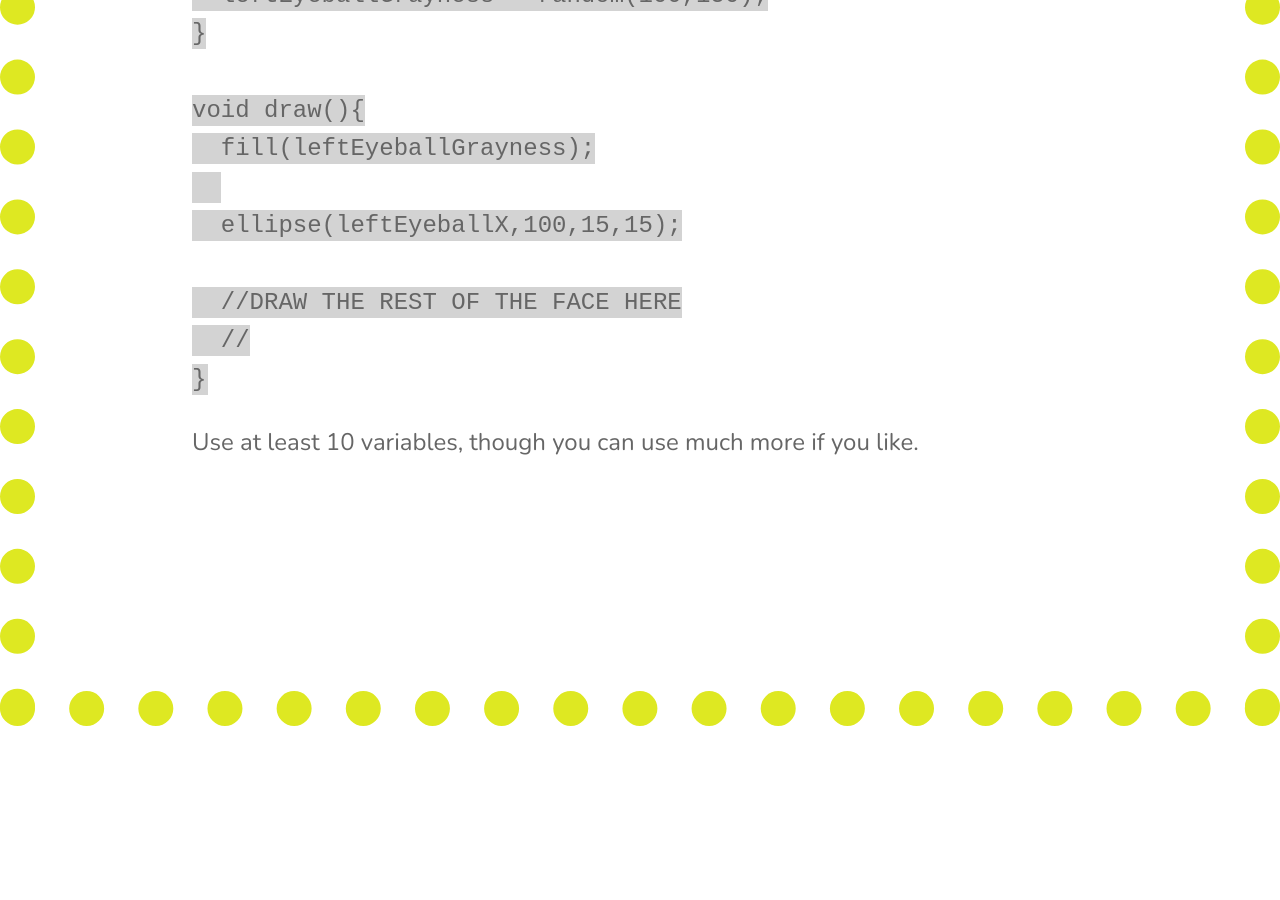
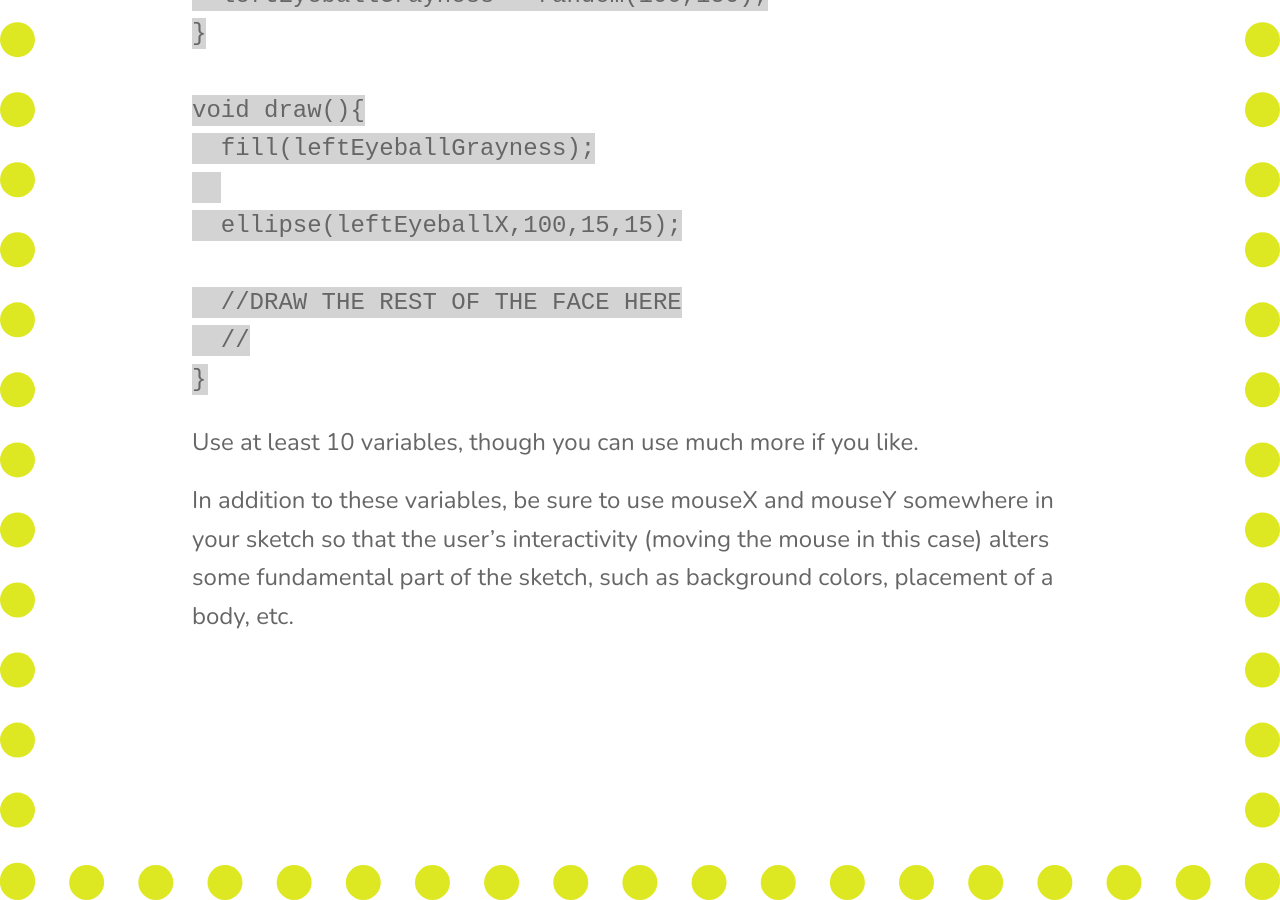
Before and after one commit to lee2sman/p4va_fall2021, a Jekyll site: the page built from _posts/2020-09-09-week2.md, in a window 1280 px wide and 900 px high, scrolled down 15737 px. Built offline with Jekyll 4.4.1, drawn with Linux system fonts in a browser that asks for light colours; nearby versions of some CDN libraries; before the commit the page ends 16463 px from its top, so only the background shows below that.

Commit message:
update hw

````diff
--- a/_posts/2020-09-09-week2.md
+++ b/_posts/2020-09-09-week2.md
@@ -344,3 +344,5 @@ void draw(){
 ```
 
 Use at least 10 variables, though you can use much more if you like.
+
+In addition to these variables, be sure to use mouseX and mouseY somewhere in your sketch so that the user's interactivity (moving the mouse in this case) alters some fundamental part of the sketch, such as background colors, placement of a body, etc.
````
